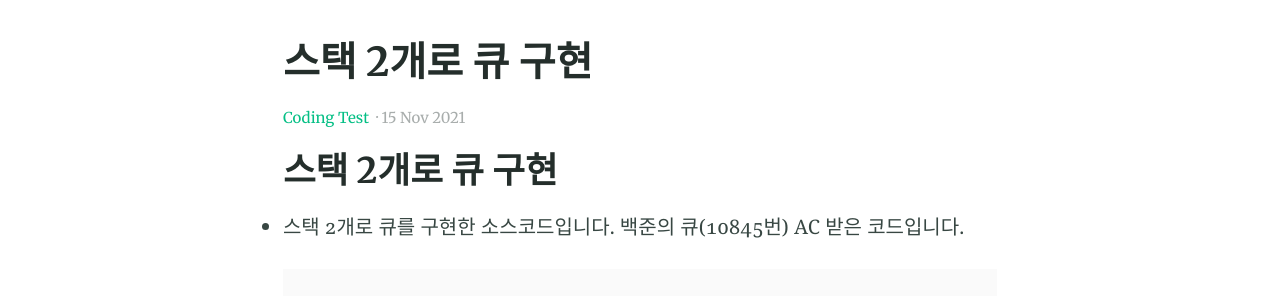
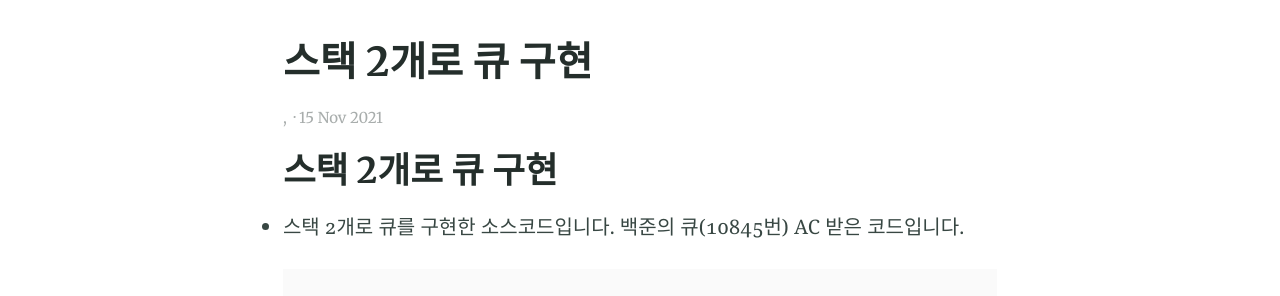
Before and after one commit to kyw04004/kyw04004.github.io, a Jekyll site: the page built from _posts/2021-11-15-post-StackToQueue.md, in a window 1280 px wide and 900 px high. Shown: the part 408-704 px from the top of the window. Built offline with Jekyll 4.4.1, drawn with Linux system fonts in a browser that asks for light colours; our own code applies the rules of GitHub Pages for plain Markdown files.

Commit message:
Update 2021-11-15-post-StackToQueue.md

```diff
--- a/_posts/2021-11-15-post-StackToQueue.md
+++ b/_posts/2021-11-15-post-StackToQueue.md
@@ -1,7 +1,7 @@
 ---
 title: 스택 2개로 큐 구현
 categories:
-- Coding Test
+-
 excerpt: "스택 2개로 큐 구현한 소스코드입니다."
 feature_text: |
   ## 스택 2개로 큐 구현
```
